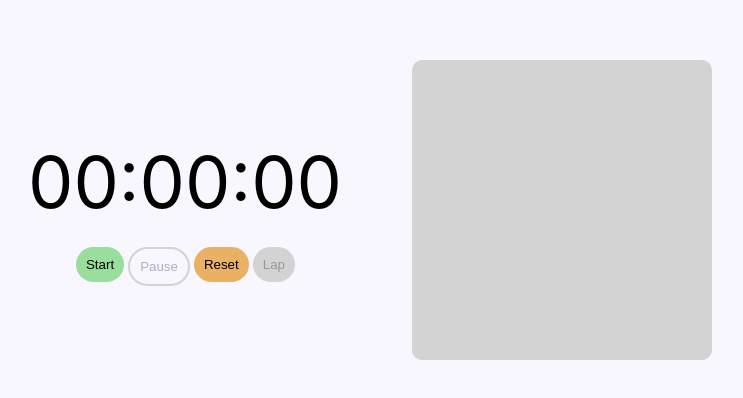
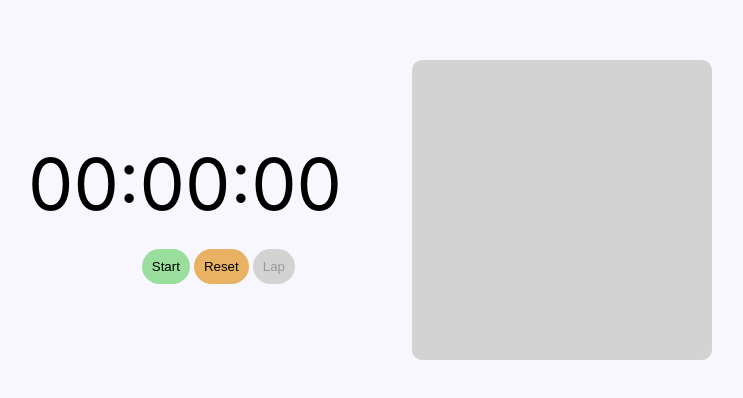
Before and after one commit to Shopify/eng-intern-assessment-react, a React app: page / in a window 1280 px wide. Shown: the part 150-548 px from the top of the page, without its empty margins (280-1023 px from the left). Built offline with nearby package versions, Linux system fonts and the light colour scheme.

Commit message:
remove pause/resume button

```diff
--- a/src/StopWatch.tsx
+++ b/src/StopWatch.tsx
@@ -6,7 +6,6 @@ export default function StopWatch() {
   const [elapsed, setElapsed] = useState(0); // elapsed time in milliseconds
   const [intervalId, setIntervalId] = useState<NodeJS.Timer>();
   const [isRunning, setIsRunning] = useState(false);
-  const [isPaused, setIsPaused] = useState(false);
 
   // lap table context
   const [lapTimes, setLapTimes] = useState<string[]>([]);
@@ -46,29 +45,16 @@ export default function StopWatch() {
     setIntervalId(intervalId);
   }
 
-  // clear interval and add lap time
+  // clear interval
   function stop() {
     clearInterval(intervalId);
-    setElapsed(0);
     setIsRunning(false);
-    setIsPaused(false);
-  }
-
-  // pause and resume the stopwatch
-  function pause() {
-    clearInterval(intervalId);
-    setIsPaused(true);
-  }
-  function resume() {
-    setIsPaused(false);
-    start();
   }
 
   // reset to default
   function reset() {
     clearInterval(intervalId);
     setIsRunning(false);
-    setIsPaused(false);
     clearLaps();
     setElapsed(0);
   }
@@ -119,21 +105,6 @@ export default function StopWatch() {
             }}
           />
           {/*
-          pause button clears the interval without resetting the elapsed time
-          resume button starts a new interval with the elapsed time at pause
-          */}
-          <StopWatchButton
-            type={isPaused ? "Resume" : "Pause"}
-            onClick={isPaused ? resume : pause}
-            disabled={!isRunning}
-            style={{
-              padding: 10,
-              border: "2px solid",
-              borderColor: "lightgrey",
-              backgroundColor: "#F8F6FF",
-            }}
-          />
-          {/*
           reset button clears the interval, sets elapsed time to 0, and clears lap table
           */}
           <StopWatchButton
@@ -170,7 +141,11 @@ export default function StopWatch() {
         }}
       >
         {lapTimes.map((lap, index) => (
-          <div key={index} style={{ marginBlock: 10 }}>
+          <div
+            key={index}
+            data-testid={`lap-${index}`}
+            style={{ marginBlock: 10 }}
+          >
             <div
               style={{
                 paddingBlock: 5,
```
